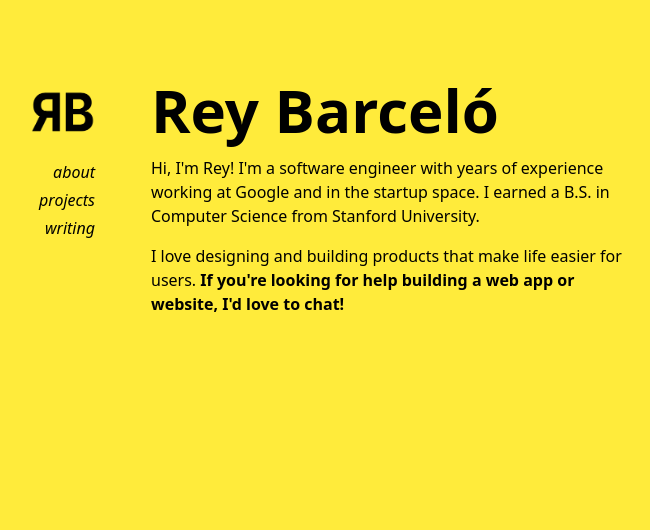
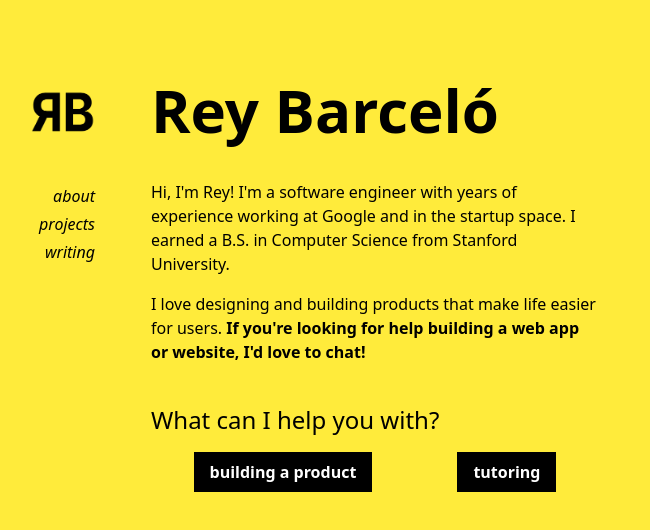
Before and after one commit to rey-soleil/reybarcelo.com, a Next.js app: page / in a window 1280 px wide. Shown: the top 530 px of the page, without its empty margins (105-755 px from the left). Built offline with nearby package versions, Linux system fonts and the light colour scheme.

Commit message:
feat: add call to action buttons

```diff
--- a/app/global.css
+++ b/app/global.css
@@ -3,10 +3,17 @@
 @tailwind utilities;
 
 .header {
-  @apply mb-4 font-sans text-6xl font-bold;
+  @apply mb-10 font-sans text-6xl font-bold;
+}
+
+.prose {
+  @apply mb-10;
 }
 
 .prose > * {
-  margin-bottom: 1rem;
-  max-width: 30rem;
+  @apply mb-4 max-w-md;
 }
+
+.cta {
+  @apply bg-black px-4 py-2 font-semibold text-white;
+}
--- a/app/page.tsx
+++ b/app/page.tsx
@@ -1,3 +1,5 @@
+import CallsToAction from "../components/CallsToAction";
+
 export default function Home() {
   return (
     <>
@@ -17,6 +19,7 @@
           </b>
         </p>
       </div>
+      <CallsToAction />
     </>
   );
 }
--- /dev/null
+++ b/components/CallsToAction.tsx
@@ -0,0 +1,23 @@
+export default function CallsToAction() {
+  return (
+    <div>
+      <h3 className="mb-4 text-2xl">What can I help you with?</h3>
+      <div className="flex flex-row justify-around">
+        <a
+          className="cta"
+          href="https://forms.gle/BPvA9gtvBAFvmTFK7"
+          target="_blank"
+        >
+          building a product
+        </a>
+        <a
+          className="cta"
+          href="https://forms.gle/EKUCx4WFeLy7uX2P6"
+          target="_blank"
+        >
+          tutoring
+        </a>
+      </div>
+    </div>
+  );
+}
```
